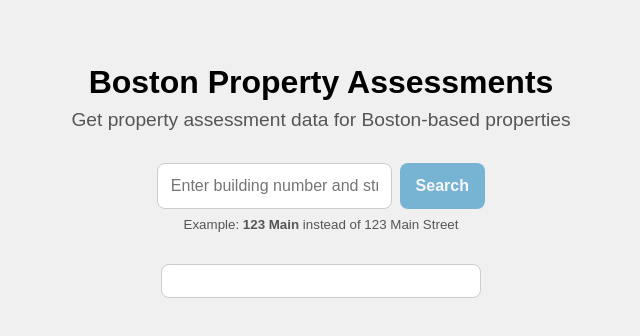
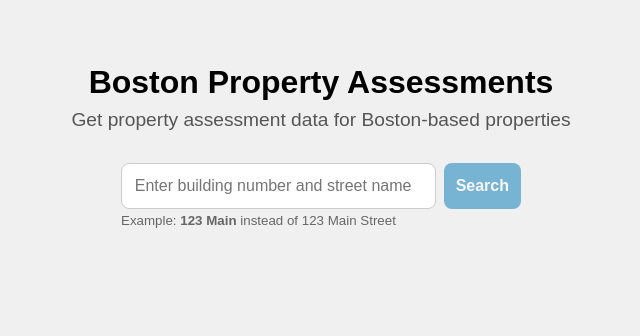
Before and after one commit to internetdrew/boston-property-assessments, a React (Vite) app: page / in a window 1280 px wide. Shown: the top 336 px of the page, without its empty margins (319-959 px from the left). Built offline with nearby package versions, Linux system fonts and the light colour scheme.

Commit message:
render initial details

```diff
--- a/src/App.css
+++ b/src/App.css
@@ -12,9 +12,19 @@
   color: #555;
 }
 
+main {
+  max-width: 25rem;
+  margin: 0 0.5rem;
+}
+@media (min-width: 425px) {
+  main {
+    margin: 0 auto;
+  }
+}
+
 #search {
   margin-top: 2rem;
-  text-align: center;
+  width: 100%;
 }
 
 #search h3 {
@@ -25,7 +35,6 @@
 
 #search-form {
   display: flex;
-  justify-content: center;
   gap: 0.5rem;
 }
 
@@ -36,12 +45,13 @@
   max-width: 20rem;
   padding: 0.8rem;
   font-size: 1rem;
+  width: 100%;
 }
 
 #search-form button {
   border-radius: 0.5rem;
   border: none;
-  padding: 0.5rem 1rem;
+  padding: 0.25rem 0.75rem;
   background-color: #0077b6;
   color: #fff;
   font-weight: 600;
@@ -57,8 +67,8 @@
 
 #search small {
   display: block;
-  margin-top: 0.5rem;
-  color: #555;
+  margin-top: 0.25rem;
+  color: #666;
 }
 
 #results {
@@ -80,3 +90,24 @@
   border-radius: 0.5rem;
   cursor: pointer;
 }
+
+.chosen-result {
+  margin-top: 2rem;
+  padding: 1rem;
+  border: 1px solid #ccc;
+  background-color: #fff;
+  font-family: 'Geist Mono', monospace;
+}
+
+.chosen-result h3 {
+  font-size: 1.2rem;
+  text-align: center;
+}
+
+.chosen-result h4 {
+  font-size: 0.9rem;
+  text-align: center;
+  font-weight: 400;
+  color: #555;
+  margin-top: 0.5rem;
+}
--- a/src/App.tsx
+++ b/src/App.tsx
@@ -2,9 +2,10 @@
 import './App.css';
 
 type SearchResult = {
-  id: string;
+  _id: number;
   ST_NUM: string;
   ST_NAME: string;
+  ZIP_CODE: string;
   UNIT_NUM: string;
 };
 
@@ -12,6 +13,7 @@
   const [search, setSearch] = useState('');
   const [isValid, setIsValid] = useState(false);
   const [results, setResults] = useState<SearchResult[]>([]);
+  const [chosenResult, setChosenResult] = useState<SearchResult | null>(null);
 
   const validateAddress = (address: string): boolean => {
     // This regex checks for:
@@ -54,6 +56,12 @@
     }
   };
 
+  const handleResultClick = (result: SearchResult) => {
+    setSearch('');
+    setResults([]);
+    setChosenResult(result);
+  };
+
   return (
     <>
       <header id='header'>
@@ -66,6 +74,7 @@
             <input
               type='text'
               placeholder='Enter building number and street name'
+              value={search}
               onChange={handleInputChange}
             />
             <button disabled={!isValid}>Search</button>
@@ -74,19 +83,32 @@
             Example: <strong>123 Main</strong> instead of 123 Main Street
           </small>
         </div>
+        {results?.length > 0 && (
           <div id='results'>
-          {results?.length > 0 && (
-            <>
             Results:
             {results?.map(result => (
-                <div key={result.id} className='search-result'>
+              <div
+                key={result._id}
+                className='search-result'
+                onClick={() => handleResultClick(result)}
+              >
                 {result.ST_NUM} {result.ST_NAME}
-                  {result.UNIT_NUM && `, Unit ${result.UNIT_NUM}`}
+                {result.UNIT_NUM && `, Unit ${result.UNIT_NUM}`},{' '}
+                {result.ZIP_CODE}
               </div>
             ))}
-            </>
+          </div>
         )}
+        {results.length === 0 && chosenResult && (
+          <div id='chosen-result' className='chosen-result'>
+            <h3>Property Assessment Details</h3>
+            <h4>
+              {chosenResult.ST_NUM} {chosenResult.ST_NAME}{' '}
+              {chosenResult.UNIT_NUM && `, Unit ${chosenResult.UNIT_NUM}`},{' '}
+              {chosenResult.ZIP_CODE}
+            </h4>
           </div>
+        )}
       </main>
     </>
   );
```
Lines whose indentation alone changed are shown as unchanged.
